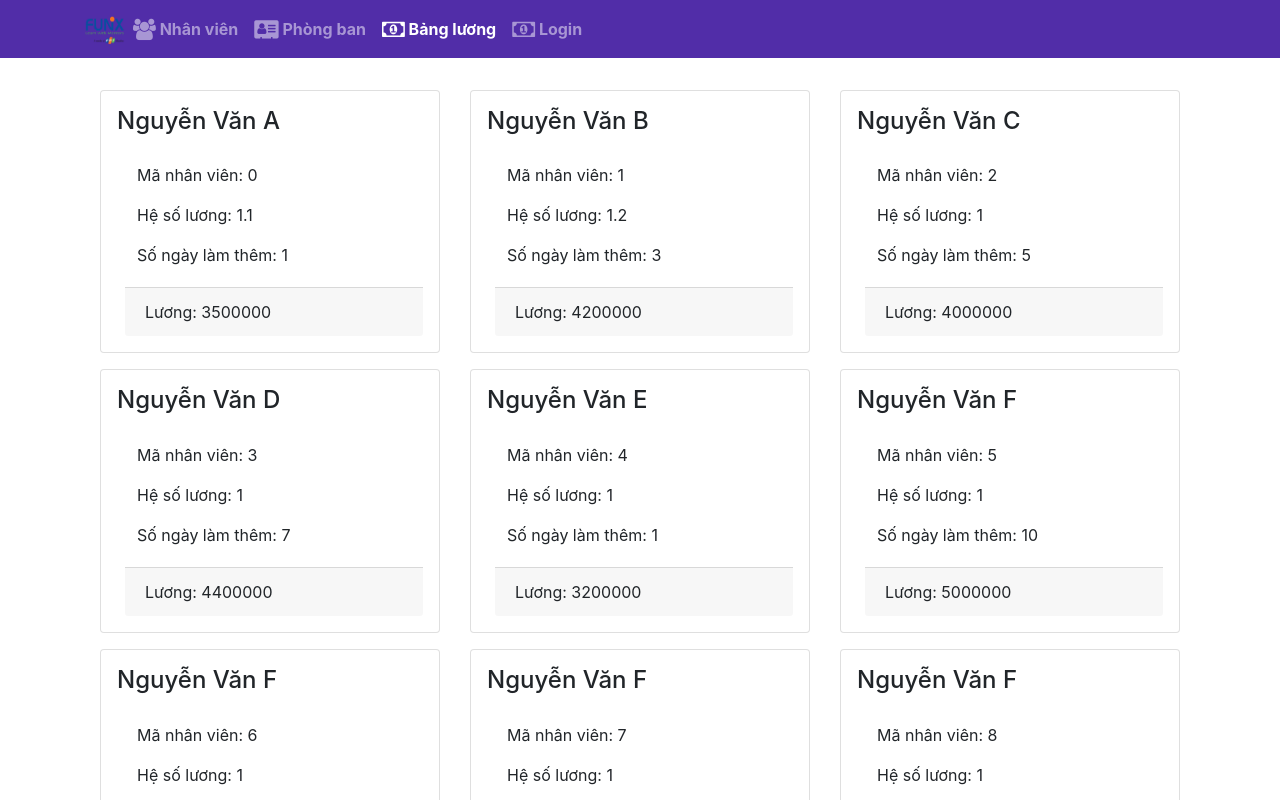
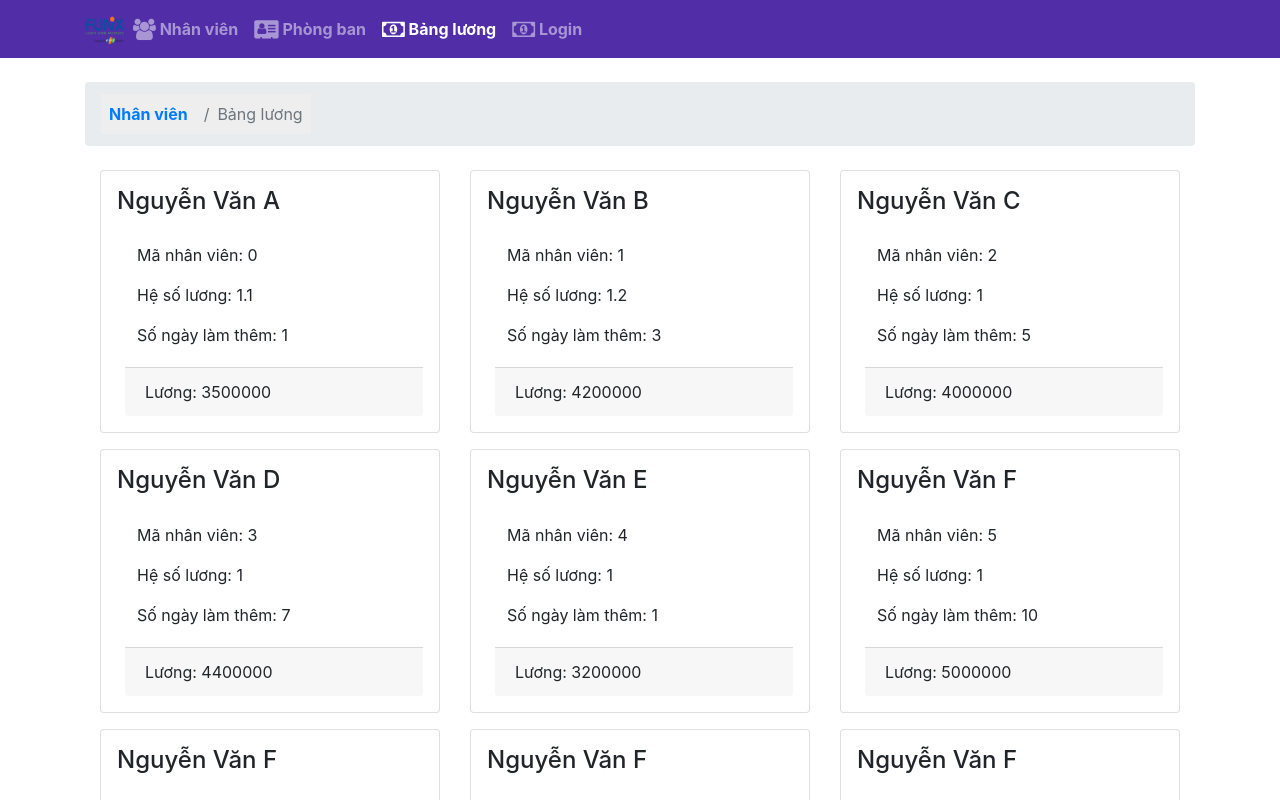
Before and after one commit to Binhbong37/asm1, a React (Create React App) app: page /bang-luong in a window 1280 px wide. Shown: the top 800 px of the page. Built offline with nearby package versions, Linux system fonts and the light colour scheme.

Commit message:
7. Thêm Breakcum cho chi tiết và bảng lương, sửa css thẻ a

```diff
--- a/src/App.css
+++ b/src/App.css
@@ -3,8 +3,12 @@
 }
 a {
     text-decoration: none;
-    color: black;
+    color: #007bff;
     font-weight: bold;
+}
+a:hover {
+    color: #0056b3;
+    text-decoration: underline;
 }
 .card-title {
     text-align: left;
@@ -130,3 +134,8 @@ address {
 .centerBlock {
     flex: 1;
 }
+
+.breadcrumb-item {
+    background-color: #eee;
+    padding: 0.5rem;
+}
--- a/src/Component/SaralyComp.js
+++ b/src/Component/SaralyComp.js
@@ -1,11 +1,19 @@
 import React from 'react';
+import { Link } from 'react-router-dom';
 import { Card, CardTitle, CardText, CardFooter, CardBody } from 'reactstrap';
+import { Breadcrumb, BreadcrumbItem } from 'reactstrap';
 
 import { STAFFS } from '../staff/staffs';
 
 const SaralyComp = () => {
     return (
         <div className="container mt-4">
+            <Breadcrumb>
+                <BreadcrumbItem>
+                    <Link to={'/'}>Nhân viên</Link>
+                </BreadcrumbItem>
+                <BreadcrumbItem active>Bảng lương</BreadcrumbItem>
+            </Breadcrumb>
             <div className="row">
                 {STAFFS.map((staff) => {
                     const { salaryScale, overTime } = staff;
```
